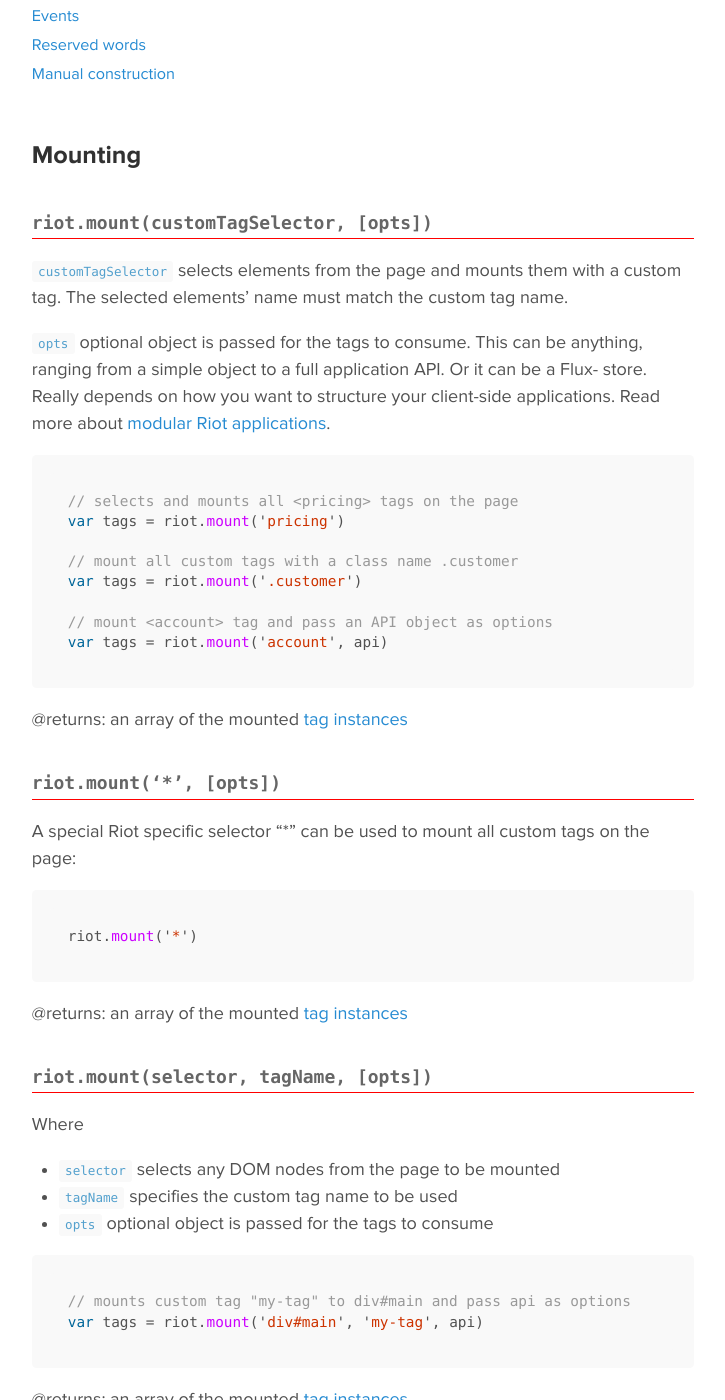
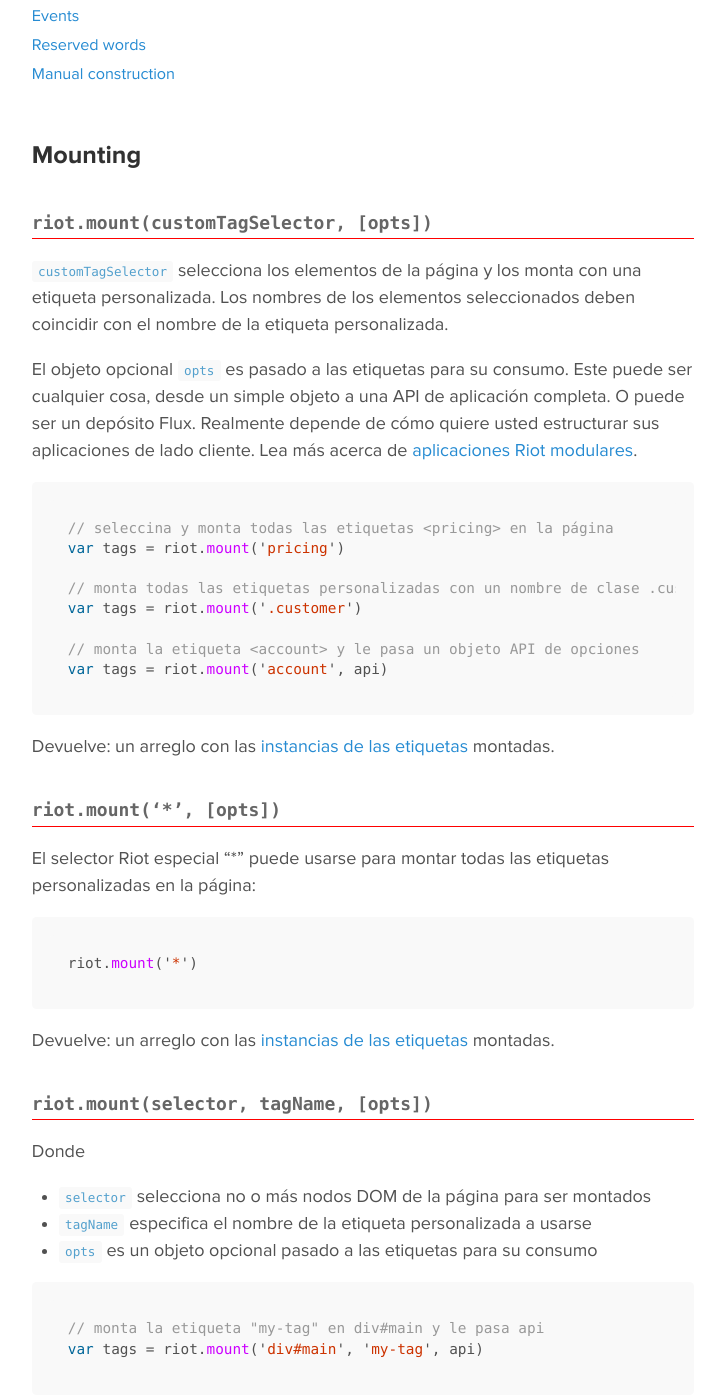
Before and after one commit to riot/riot.github.io, a Jekyll site: the page built from es/api/index.md, in a window 1280 px wide and 1400 px high, scrolled down 401 px. Shown: the whole window, without its empty margins (277-1002 px from the left). Built offline with Jekyll 4.4.1, drawn with Linux system fonts in a browser that asks for light colours; Markdown is read by kramdown in place of the engine named in the settings; some of the changed text lies outside the part shown.

Commit message:
Otro pochazo

````diff
--- a/es/api/index.md
+++ b/es/api/index.md
@@ -11,94 +11,94 @@
 
 ### <a name="mount"></a> riot.mount(customTagSelector, [opts])
 
-`customTagSelector` selects elements from the page and mounts them with a custom tag. The selected elements' name must match the custom tag name.
+`customTagSelector` selecciona los elementos de la página y los monta con una etiqueta personalizada. Los nombres de los elementos seleccionados deben coincidir con el nombre de la etiqueta personalizada.
 
-`opts` optional object is passed for the tags to consume. This can be anything, ranging from a simple object to a full application API. Or it can be a Flux- store. Really depends on how you want to structure your client-side applications. Read more about [modular Riot applications](/guide/application-design/#modularity).
+El objeto opcional `opts` es pasado a las etiquetas para su consumo. Este puede ser cualquier cosa, desde un simple objeto a una API de aplicación completa. O puede ser un depósito Flux. Realmente depende de cómo quiere usted estructurar sus aplicaciones de lado cliente. Lea más acerca de [aplicaciones Riot modulares](/guide/application-design/#modularity).
 
 
 ``` js
-// selects and mounts all <pricing> tags on the page
+// seleccina y monta todas las etiquetas <pricing> en la página
 var tags = riot.mount('pricing')
 
-// mount all custom tags with a class name .customer
+// monta todas las etiquetas personalizadas con un nombre de clase .customer
 var tags = riot.mount('.customer')
 
-// mount <account> tag and pass an API object as options
+// monta la etiqueta <account> y le pasa un objeto API de opciones
 var tags = riot.mount('account', api)
 ```
 
-@returns: an array of the mounted [tag instances](#tag-instance)
+Devuelve: un arreglo con las [instancias de las etiquetas](#tag-instance) montadas.
 
 ### <a name="mount-star"></a> riot.mount('*', [opts])
 
-A special Riot specific selector "*" can be used to mount all custom tags on the page:
+El selector Riot especial "*" puede usarse para montar todas las etiquetas personalizadas en la página:
 
 ``` js
 riot.mount('*')
 ```
 
-@returns: an array of the mounted [tag instances](#tag-instance)
+Devuelve: un arreglo con las [instancias de las etiquetas](#tag-instance) montadas.
 
 ### <a name="mount-tag"></a> riot.mount(selector, tagName, [opts])
 
-Where
+Donde
 
-- `selector` selects any DOM nodes from the page to be mounted
-- `tagName` specifies the custom tag name to be used
-- `opts` optional object is passed for the tags to consume
+- `selector` selecciona no o más nodos DOM de la página para ser montados
+- `tagName` especifica el nombre de la etiqueta personalizada a usarse
+- `opts` es un objeto opcional pasado a las etiquetas para su consumo
 
 
 ``` js
-// mounts custom tag "my-tag" to div#main and pass api as options
+// monta la etiqueta "my-tag" en div#main y le pasa api
 var tags = riot.mount('div#main', 'my-tag', api)
 ```
 
-@returns: an array of the mounted [tag instances](#tag-instance)
+Devuelve: un arreglo con las [instancias de las etiquetas](#tag-instance) montadas.
 
 ### <a name="mount-dom"></a> riot.mount(domNode, tagName, [opts])
 
-Mount a custom tag named tagName on a given domNode passing optional data with opts. For example:
+Monta una etiqueta personalizada llamada `tagName` en un `domNode` dado, pasandole datos opcionales con `opts`. Por ejemplo:
 
 ```
-// mounts "users" tag to #slide node and pass api as options
+// monta la etiqueta "users" en el nodo #slide y le pasa api
 riot.mount(document.getElementById('slide'), 'users', api)
 ```
 
-@returns: an array of the mounted [tag instances](#tag-instance)
+Devuelve: un arreglo con las [instancias de las etiquetas](#tag-instance) montadas.
 
 ### <a name="mount-to"></a> riot.mountTo(domNode, tagName, [opts])
 
-This method is deprecated since *v2.0.11*. This is the same as `riot.mount(domNode, tagName, [opts])`.
+Éste método está obsoleto desde la versión *2.0.11*. Es lo mismo que `riot.mount(domNode, tagName, [opts])`.
 
 
 
 
-## Rendering
+## Renderizado
 
 ### <a name="render"></a> riot.render(tagName, [opts])
 
-Rendering a tag to html. This method is only available on *server-side* (Node/io.js). For example:
+Crea la representación (renderiza) una etiqueta como html. Este método solamente está disponible en el *lado servidor* (Node/io.js). Por ejemplo:
 
 ```
-// render "my-tag" to html
+// renderiza "my-tag" a html
 var mytag = require('my-tag')
 riot.render(mytag, { foo: 'bar' })
 ```
 
-@returns: tags render as html
+Devuelve: las etiquetas representadas como html
 
 
-## Tag instance
+## Instancias de etiquetas
 
-Following properties are set for each tag instance:
+Las siguientes propiedades se establecen para cada instancia de etiqueta:
 
-- `opts` - the options object
-- `parent` - the parent tag if any
-- `root` - root DOM node
-- `tags` - nested custom tags
+- `opts` - el objeto de opciones
+- `parent` - la etiqueta padre, si la hay
+- `root` - nodo DOM raíz
+- `tags` - etiquetas personalizadas anidadas
 
 
-You can use these references in both the HTML and JavaScript code. For example:
+Usted puede usar estas referencias en el texto HTML y/o en el código JavaScript. Por ejemplo:
 
 
 ``` html
@@ -109,7 +109,7 @@
 </my-tag>
 ```
 
-You can freely set any data to the instance (aka "context") and they are available in the HTML expressions. For example:
+Puede establecer libremente cualquier dato de la instancia (aka "contexto") y éste estará disponible en las expresiones HTML. Por ejemplo:
 
 ``` html
 <my-tag>
@@ -120,13 +120,13 @@
 ```
 
 
-## Updating
+## Actualizando
 
 ### <a name="tag-update"></a> this.update()
 
-Updates all the expressions on the current tag instance as well as on all the children. This method is automatically called every time an event handler is called when user interacts with the application.
+Actualiza todas las expresiones de la instancia actual de la etiqueta, así como en todos los hijos. Este método es ejecutado automáticamente cada vez que un controlador de eventos se llama por la interacción del usuario con la aplicación.
 
-Other than that riot does not update the UI automatically so you need to call this method manually. This typically happens after some non-UI related event: after `setTimeout`, AJAX call or on some server event. For example:
+Aparte de eso, riot no actualiza la interfaz de usuario automáticamente, por lo que deberá llamar a este método de forma explícita. Esto normalmente se hace después de algunos eventos no relacionados con la UI: después de `setTimeout`, una llamada AJAX o algún evento del servidor. Por ejemplo:
 
 ``` html
 <my-tag>
@@ -146,90 +146,90 @@
 </my-tag>
 ```
 
-On above example the error message is displayed on the UI after the `update()` method has been called. We assign `this` variable to `self` since inside the AJAX callback `this` variable points to the response object and not to the tag instance.
+En el ejemplo anterior, el mensaje de error se muestra en la interfaz de usuario después de que el método `update()` se ha llamado. Asignamos `this` a la variable` self` debido a que, dentro de la función de retorno (callback) AJAX, la variable `this` apunta al objeto de la respuesta y no a la instancia de la etiqueta.
 
 ### <a name="tag-update-data"></a> this.update(data)
 
-Set values of the current instance and update the expressions. This is same as `this.update()` but allows you to set context data at the same time. So instead of this:
+Establece los valores de la instancia actual y actualiza las expresiones. Esto es igual que `this.update()`, pero le permite establecer datos de contexto al mismo tiempo. Así que en lugar de esto:
 
 ``` js
 self.error = error_message
 self.update()
 ```
 
-you can do this:
+usted puede escribir esto:
 
 ``` js
 self.update({ error: error_message })
 ```
 
-which is shorter and cleaner.
+lo cual es más corto y claro.
 
 ### <a name="update"></a> riot.update()
 
-Updates all the mounted tags and their expressions on the page.
+Actualiza todas las etiquetas montadas y sus expresiones en la página.
 
-@returns: an array of [tag instances](#tag-instance) that are mounted on the page.
+Devuelve: un arreglo de las [instancias de etiquetas](#tag-instance) que fueron montadas en la página.
 
 
 
-## Unmounting
+## Desmontando
 
 ### <a name="tag-unmount"></a> this.unmount(keepTheParent)
 
-Detaches the tag and its children from the page. An "unmount" event is fired.
-If you want to unmount a tag without removing the parent tag you need to pass `true` to the unmount method
+Separa la etiqueta y sus "hijas" de la página. Se dispara un evento "unmount".
+Si desea desmontar una etiqueta sin remover la etiqueta principal, necesita pasar `true` al método unmount.
 
-Remove the tag from the DOM:
+Remueve la etiqueta `mytag` del DOM:
 
 ``` js
 mytag.unmount()
 ```
 
-Remove the tag children and keep only the parent tag:
+Remueve las etiquetas hijas conservando solamente la etiqueta principal:
 
 ``` js
 mytag.unmount(true)
 ```
 
-## Nested tags
+## Etiquetas anidadas
 
-You have access to nested tag instances via `tags` variable:
+Usted tiene acceso a las etiquetas anidadas vía la variable `tags`:
 
 ``` html
 <my-tag>
 
   <child></child>
 
-  // access to child tag
+  // accede a la etiqueta hija
   var child = this.tags.child
 
 </my-tag>
 ```
 
-If more than one of the same child tag is used, it is accessed as an array `this.tags.child[n]`
+Si se utiliza más de una misma etiqueta hija, se accede a ella como en una matriz `this.tags.child[n]`
 
-You can also use the `name` attribute to give another name for the nested tag.
+Puede también usar el atributo `name` para dar otro nombre a la etiqueta anidada.
 
 ``` html
 <my-tag>
 
   <child name="my_nested_tag"></child>
 
-  // access to child tag
+  // accede a la etiqueta hija
   var child = this.tags.my_nested_tag
 
 </my-tag>
 ```
 
-The child tags are initialized after the parent tag so the methods and properties are available on the "mount" event.
+Las etiquetas hijas se inicializan después de la etiqueta principal, por lo que sus métodos y propiedades están disponibles en el evento "mount".
 
 ``` html
 <my-tag>
 
   <child name="my_nested_tag"></child>
 
-  // access to child tag methods
+  // accede a métodos de la etiqueta hija
   this.on('mount', function() {
     this.tags.my_nested_tag.someMethod()
   })
````
Also changed, not shown: es/index.md (+9 -8 lines).
